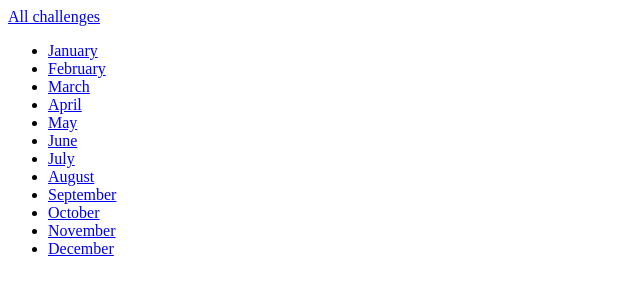
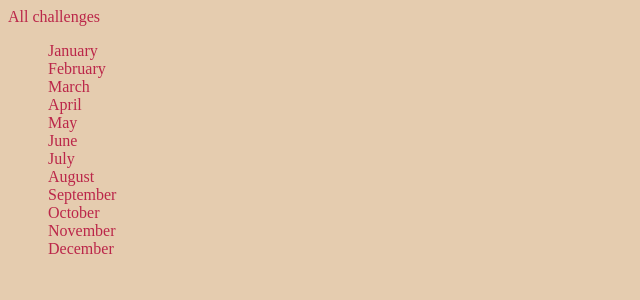
Before and after one commit to alchemistbg/udemy-python-django-the-practical-guide, a Django app: page /challenges/ in a window 1280 px wide. Shown: the top 300 px of the page, without its empty margins (0-640 px from the left). Run offline with Django 4.2, Linux system fonts and the light colour scheme.

Commit message:
Create and load static files
Currently only app specific styling files was added

```diff
--- /dev/null
+++ b/monthly_challenges/challenges/static/challenges/challenges.css
@@ -0,0 +1,17 @@
+body{
+	background-color: #E5CCAF;
+	color: #BB2649;
+}
+
+a{
+	color: #BB2649;
+	text-decoration: none;
+}
+
+a:hover{
+	color: #6868AC;
+}
+
+ul {
+	list-style: none;
+}
--- a/monthly_challenges/challenges/templates/challenges/index.html
+++ b/monthly_challenges/challenges/templates/challenges/index.html
@@ -1,4 +1,11 @@
 {% extends 'base.html' %}
+{% load static %}
+
+{% block css_files %}
+<link rel="stylesheet" href="{% static 'challenges/challenges.css' %}">
+{% endblock css_files %}
+
+
 
 {% block page_title %}
 	All challenges
--- a/monthly_challenges/templates/base.html
+++ b/monthly_challenges/templates/base.html
@@ -5,6 +5,7 @@
 	<meta http-equiv="X-UA-Compatible" content="IE=edge">
 	<meta name="viewport" content="width=device-width, initial-scale=1.0">
 	<title>{% block page_title %}My yearly challenges{% endblock page_title %}</title>
+	{% block css_files %}{% endblock css_files %}
 </head>
 <body>
 	{% block content %}{% endblock content %}
```
